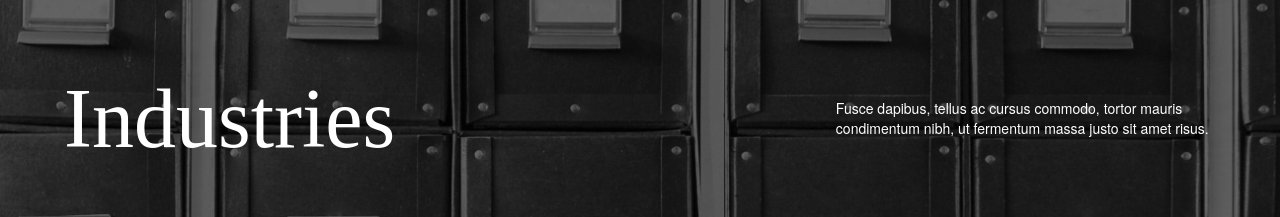
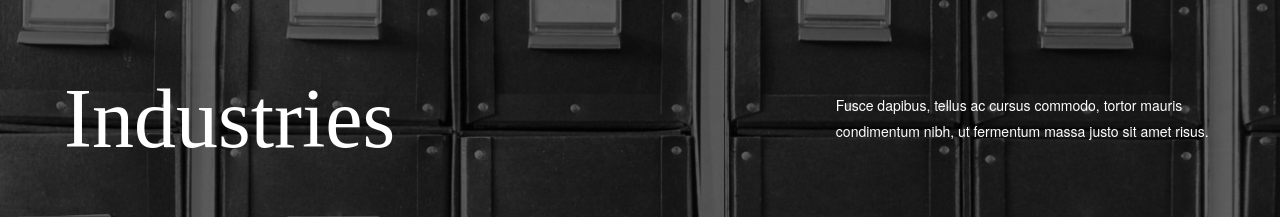
Before and after one commit to chrisresnick/bwchallange, a React (Create React App) app: page / in a window 1280 px wide. Shown: the part 333-550 px from the top of the page. Built offline with nearby package versions, Linux system fonts and the light colour scheme.

Commit message:
add line height

```diff
--- a/src/App.js
+++ b/src/App.js
@@ -15,7 +15,7 @@ function App() {
         flexDirection:"column",
         justifyContent:"space-between",
         minHeight: "100vh",
-        maxWidth: "100vw",
+        width: "100vw",
         padding: "5vh 5vw 0 5vw"
       }}
     >
--- a/src/index.css
+++ b/src/index.css
@@ -78,9 +78,10 @@ body {
 .subhead {
     display: flex;
     align-items: center;
-    justify-content: center;
+    /* justify-content: center; */
     width: 33%;
     font-size: 0.875rem;
+    line-height: 1.86;
 }
 
 .menu h2{
```
